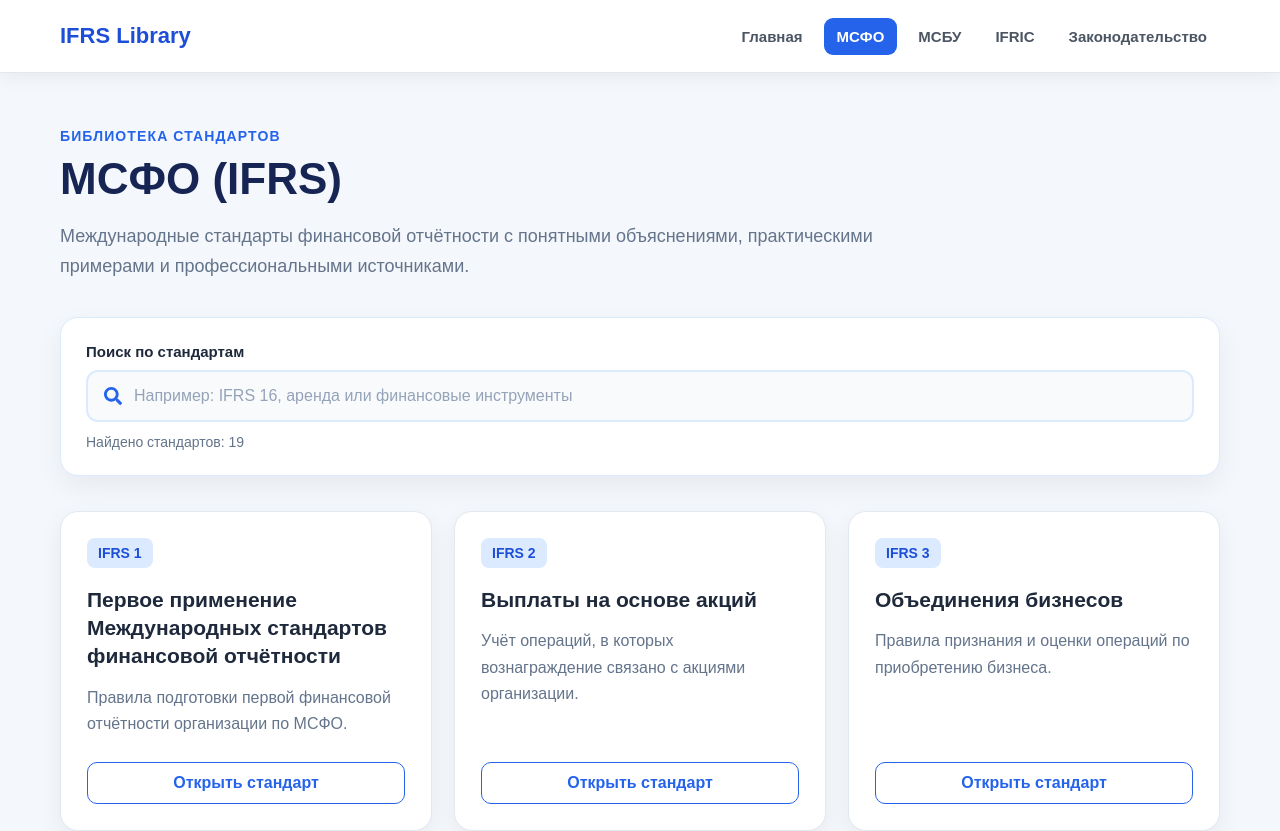
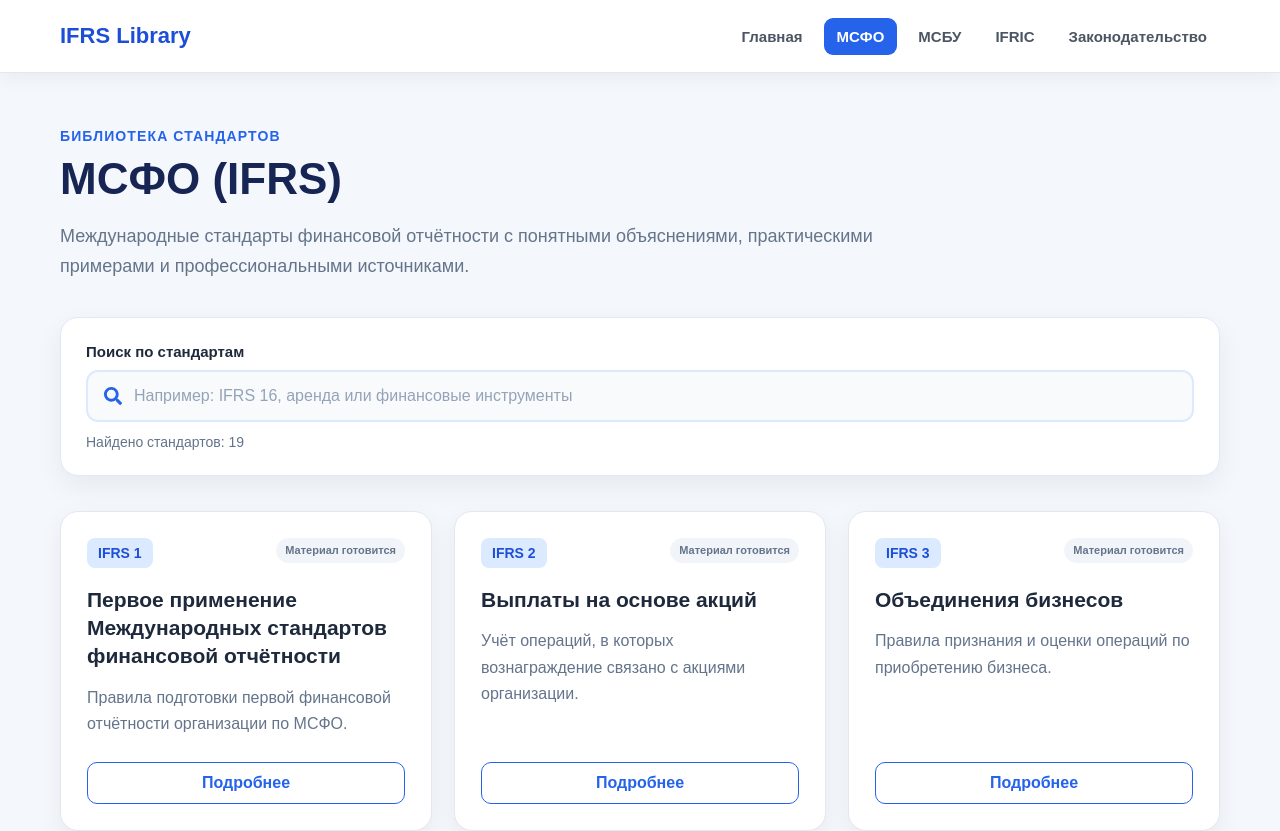
Before and after one commit to Timurkakz/ifrs-library, a React (Vite) app: page /ifrs in a window 1280 px wide. Shown: the top 831 px of the page. Built offline with nearby package versions, Linux system fonts and the light colour scheme.

Commit message:
Добавил статусы готовности материалов

```diff
--- a/src/App.css
+++ b/src/App.css
@@ -1116,3 +1116,43 @@
     overflow-wrap: anywhere;
   }
 }
+
+
+/* Статус готовности материалов */
+
+.standard-card-top {
+  display: flex;
+  align-items: flex-start;
+  justify-content: space-between;
+  gap: 12px;
+  margin-bottom: 18px;
+}
+
+.standard-card-top .standard-code {
+  margin-bottom: 0;
+}
+
+.material-status {
+  padding: 6px 9px;
+  border-radius: 999px;
+  font-size: 11px;
+  font-weight: 800;
+  line-height: 1.2;
+  text-align: center;
+}
+
+.material-status-ready {
+  background: #dcfce7;
+  color: #166534;
+}
+
+.material-status-progress {
+  background: #f1f5f9;
+  color: #64748b;
+}
+
+@media (max-width: 420px) {
+  .standard-card-top {
+    flex-direction: column;
+  }
+}
--- a/src/pages/IFRS.jsx
+++ b/src/pages/IFRS.jsx
@@ -2,6 +2,7 @@ import { useState } from "react";
 import { Link } from "react-router";
 import { FaSearch } from "react-icons/fa";
 
+import { ifrsContentById } from "../content/ifrs/index.js";
 import { ifrsStandards } from "../data/ifrsStandards.js";
 
 function IFRS() {
@@ -54,9 +55,24 @@ function IFRS() {
 
       {filteredStandards.length > 0 ? (
         <section className="standards-grid" aria-label="Список стандартов МСФО">
-          {filteredStandards.map((standard) => (
+          {filteredStandards.map((standard) => {
+  const hasGuide = Boolean(ifrsContentById[standard.id]);
+
+  return (
     <article className="standard-card" key={standard.id}>
+      <div className="standard-card-top">
         <span className="standard-code">{standard.code}</span>
+
+        <span
+          className={
+            hasGuide
+              ? "material-status material-status-ready"
+              : "material-status material-status-progress"
+          }
+        >
+          {hasGuide ? "Руководство готово" : "Материал готовится"}
+        </span>
+      </div>
 
       <h2>{standard.title}</h2>
 
@@ -66,10 +82,11 @@ function IFRS() {
         to={`/ifrs/${standard.id}`}
         className="standard-button"
       >
-  Открыть стандарт
+        {hasGuide ? "Открыть руководство" : "Подробнее"}
       </Link>
     </article>
-          ))}
+  );
+})}
         </section>
       ) : (
         <section className="empty-search-result">
```
Lines whose indentation alone changed are shown as unchanged.
